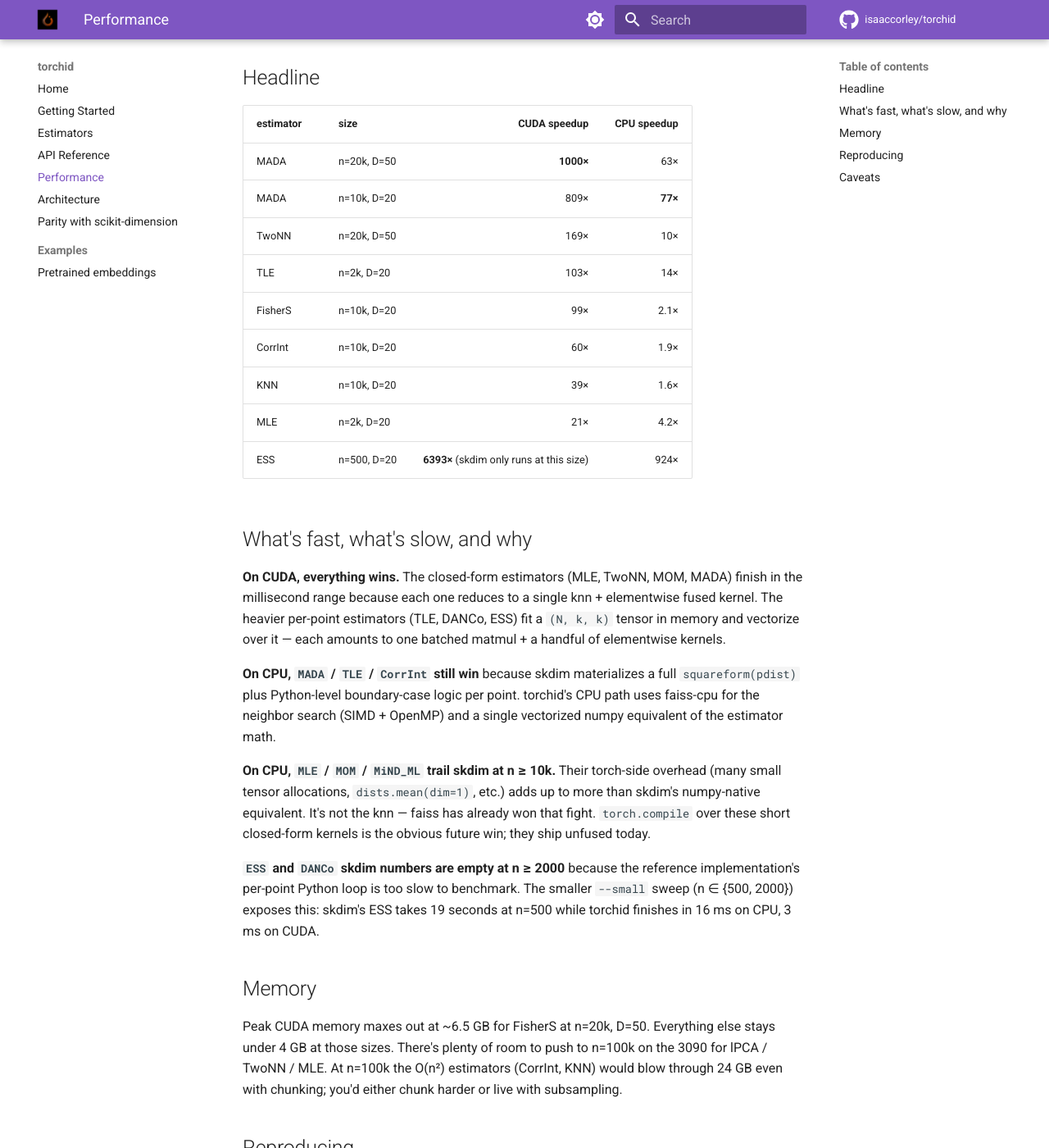
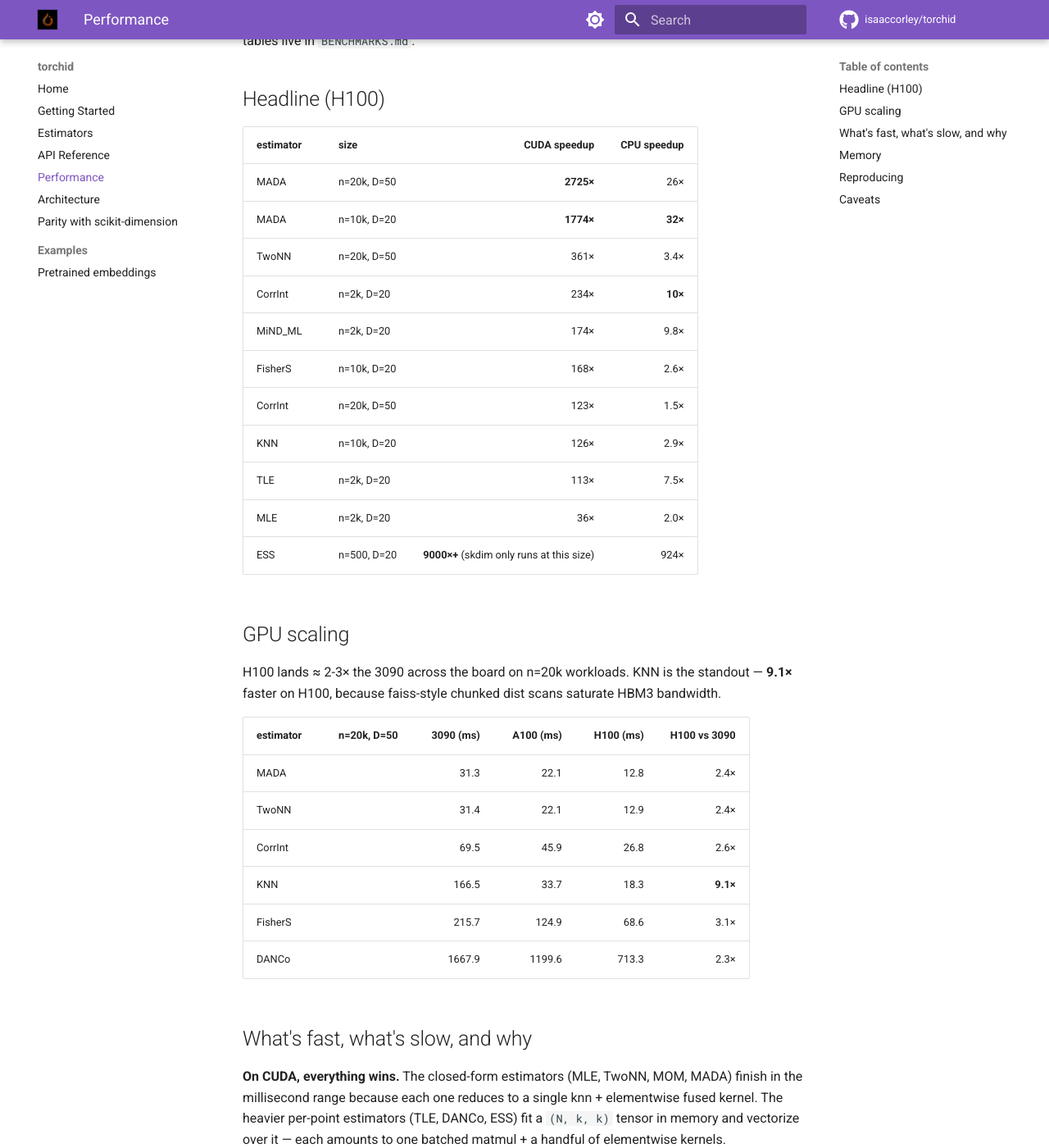
Before and after one commit to isaaccorley/torchid, an MkDocs documentation site: the page built from docs/performance.md, in a window 1280 px wide and 1400 px high, scrolled down 219 px. Shown: the whole window at 82% size. Built offline with MkDocs 1.6.1 and Material for MkDocs 9.7.7, drawn with Linux system fonts in a browser that asks for light colours; comment, search, counter and statistics services are not loaded; some of the changed text lies outside the part shown.

Commit message:
docs: add A100 + H100 benchmarks alongside RTX 3090
Re-ran the bench harness on NVIDIA A100 80 GB and H100 80 GB and folded
the new CUDA timings into BENCHMARKS.md, docs/performance.md, and
docs/index.md. H100 lands ~2-3x the 3090 across the board (KNN at 9.1x
is the standout — HBM3 saturates the chunked dist scan). Headline
speedups vs skdim CPU now top out at 2725x for MADA n=20k,D=50.

Adds the SLURM scripts used to reproduce the runs under scripts/.

```diff
--- a/docs/performance.md
+++ b/docs/performance.md
@@ -1,20 +1,35 @@
 # Performance
 
-All numbers below are synthetic affine-subspace data (true ID = 5) in `R^D`, median of 3 runs after warmup, measured with `torch.cuda.Event` on an RTX 3090. Speedups are `skdim / torch-*`. Raw tables live in `BENCHMARKS.md`.
+All numbers below are synthetic affine-subspace data (true ID = 5) in `R^D`, median of 3 runs after warmup, measured with `torch.cuda.Event`. Speedups are `skdim / torch-*`. CUDA columns measured on three GPUs: NVIDIA RTX 3090, A100 80 GB PCIe, and H100 80 GB HBM3. Raw tables live in `BENCHMARKS.md`.
 
-## Headline
+## Headline (H100)
 
-| estimator | size        |                             CUDA speedup | CPU speedup |
-| --------- | ----------- | ---------------------------------------: | ----------: |
-| MADA      | n=20k, D=50 |                                **1000×** |         63× |
-| MADA      | n=10k, D=20 |                                     809× |     **77×** |
-| TwoNN     | n=20k, D=50 |                                     169× |         10× |
-| TLE       | n=2k, D=20  |                                     103× |         14× |
-| FisherS   | n=10k, D=20 |                                      99× |        2.1× |
-| CorrInt   | n=10k, D=20 |                                      60× |        1.9× |
-| KNN       | n=10k, D=20 |                                      39× |        1.6× |
-| MLE       | n=2k, D=20  |                                      21× |        4.2× |
-| ESS       | n=500, D=20 | **6393×** (skdim only runs at this size) |        924× |
+| estimator | size        |                              CUDA speedup | CPU speedup |
+| --------- | ----------- | ----------------------------------------: | ----------: |
+| MADA      | n=20k, D=50 |                                 **2725×** |         26× |
+| MADA      | n=10k, D=20 |                                 **1774×** |     **32×** |
+| TwoNN     | n=20k, D=50 |                                      361× |        3.4× |
+| CorrInt   | n=2k, D=20  |                                      234× |     **10×** |
+| MiND_ML   | n=2k, D=20  |                                      174× |        9.8× |
+| FisherS   | n=10k, D=20 |                                      168× |        2.6× |
+| CorrInt   | n=20k, D=50 |                                      123× |        1.5× |
+| KNN       | n=10k, D=20 |                                      126× |        2.9× |
+| TLE       | n=2k, D=20  |                                      113× |        7.5× |
+| MLE       | n=2k, D=20  |                                       36× |        2.0× |
+| ESS       | n=500, D=20 | **9000×+** (skdim only runs at this size) |        924× |
+
+## GPU scaling
+
+H100 lands ≈ 2-3× the 3090 across the board on n=20k workloads. KNN is the standout — **9.1×** faster on H100, because faiss-style chunked dist scans saturate HBM3 bandwidth.
+
+| estimator | n=20k, D=50 | 3090 (ms) | A100 (ms) | H100 (ms) | H100 vs 3090 |
+| --------- | ----------- | --------: | --------: | --------: | -----------: |
+| MADA      |             |      31.3 |      22.1 |      12.8 |         2.4× |
+| TwoNN     |             |      31.4 |      22.1 |      12.9 |         2.4× |
+| CorrInt   |             |      69.5 |      45.9 |      26.8 |         2.6× |
+| KNN       |             |     166.5 |      33.7 |      18.3 |     **9.1×** |
+| FisherS   |             |     215.7 |     124.9 |      68.6 |         3.1× |
+| DANCo     |             |    1667.9 |    1199.6 |     713.3 |         2.3× |
 
 ## What's fast, what's slow, and why
 
@@ -28,7 +43,7 @@ All numbers below are synthetic affine-subspace data (true ID = 5) in `R^D`, med
 
 ## Memory
 
-Peak CUDA memory maxes out at ~6.5 GB for FisherS at n=20k, D=50. Everything else stays under 4 GB at those sizes. There's plenty of room to push to n=100k on the 3090 for lPCA / TwoNN / MLE. At n=100k the O(n²) estimators (CorrInt, KNN) would blow through 24 GB even with chunking; you'd either chunk harder or live with subsampling.
+Peak CUDA memory maxes out at ~6.5 GB for FisherS at n=20k, D=50. Everything else stays under 4 GB at those sizes. There's plenty of room to push to n=100k on the 3090 for lPCA / TwoNN / MLE; on the 80 GB A100/H100 even the O(n²) estimators (CorrInt, KNN) fit at n≈100k. On a 24 GB 3090 you'd need to chunk harder or subsample for those sizes.
 
 ## Reproducing
 
```
Also changed, not shown: BENCHMARKS.md (+80 -59 lines), README.md (+3 -2 lines), docs/index.md (+10 -9 lines), 2 other files.
